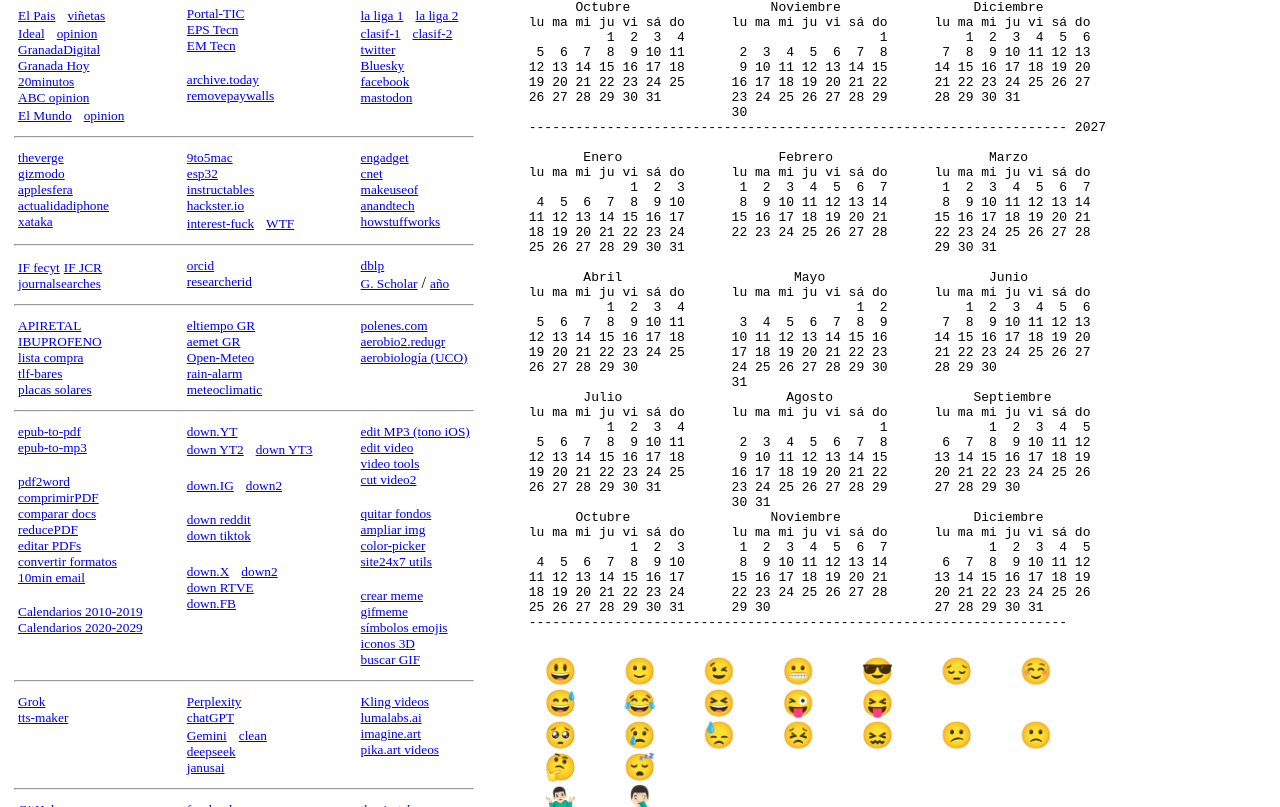
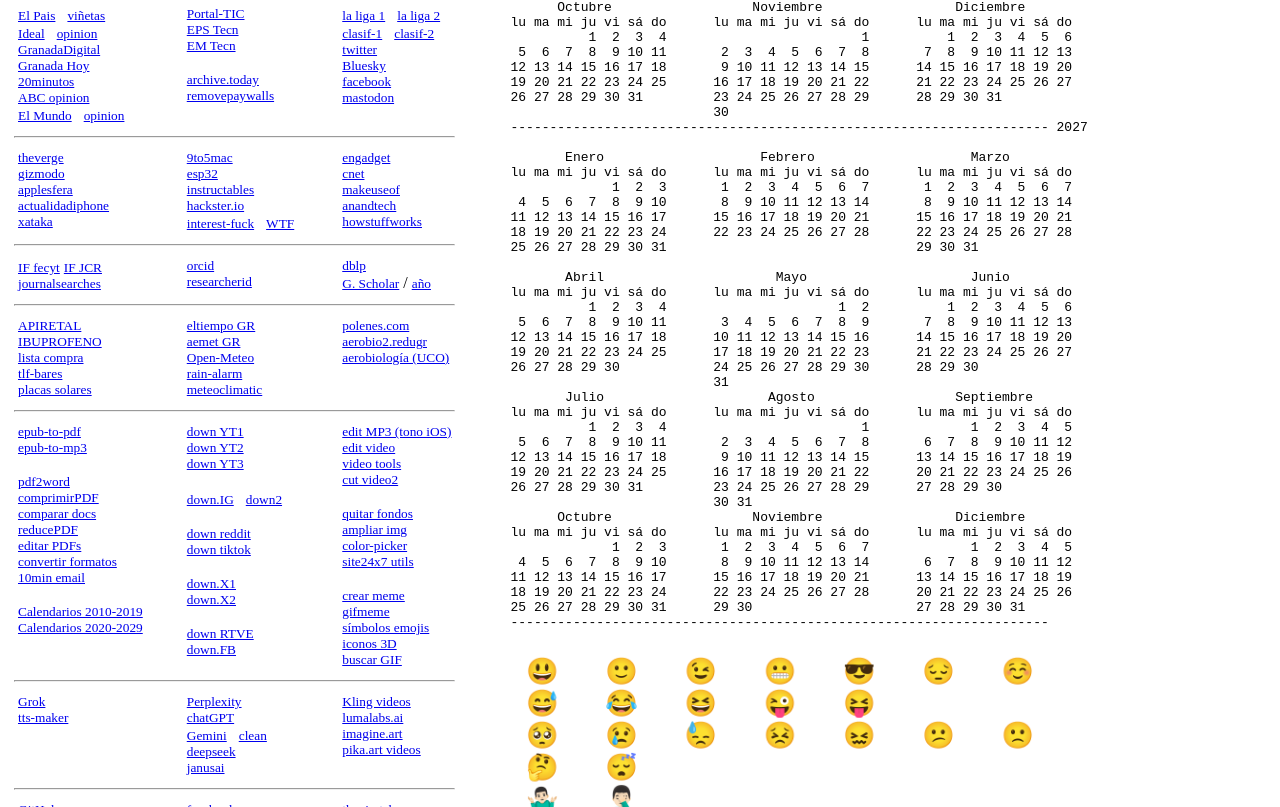
Before and after one commit to pacastillo/pacastillo.github.io, a plain HTML site: page b.htm in a window 1280 px wide. Shown: the part 386-1193 px from the top of the page. Drawn offline with Linux system fonts and the light colour scheme.

Commit message:
update b

```diff
--- a/b.htm
+++ b/b.htm
@@ -273,9 +273,9 @@ A {
     </td>
     <td valign="top">&nbsp; &nbsp; &nbsp; &nbsp; &nbsp; </td>
     <td valign="top">
-        <a href="https://y2mate.care/es">down.YT</a> <BR>
-        <a href="https://y2meta.tube/convert/?videoId=Eq0J2W7vkDQ">down YT2</a> &nbsp;
-        <a href="https://snapsave.io/en39">down YT3</a> <BR>
+        <a href="https://y2mate.care/es">down YT1</a> <BR>
+        <a href="https://vidssave.com/yt">down YT2</a> <BR>
+        <a href="https://ytdown.to/en2/">down YT3</a> <BR>
         <a href="#">  </a> <BR>
         <a href="https://fastdl.app/">down.IG</a>  &nbsp;
         <a href="https://snapinsta.app/">down2</a> <BR>
@@ -283,8 +283,8 @@ A {
         <a href=https://rapidsave.com/> down reddit </a> <BR>
         <a href=https://ssstik.io/es/> down tiktok </a> <BR>
         <a href="#">  </a> <BR>
-        <a href=https://ssstwitter.com/ >down.X</a> &nbsp;
-        <a href=https://twdown.net/ >down2</a><BR>
+        <a href=https://ssstwitter.com/ >down.X1</a> <BR>
+        <a href=https://twdown.net/ >down.X2</a> <BR><BR>
         <a href="https://www.descargavideos.tv"> down RTVE </a> <BR>
         <a href=https://fdownloader.net/en >down.FB</a>
     </td>
```
